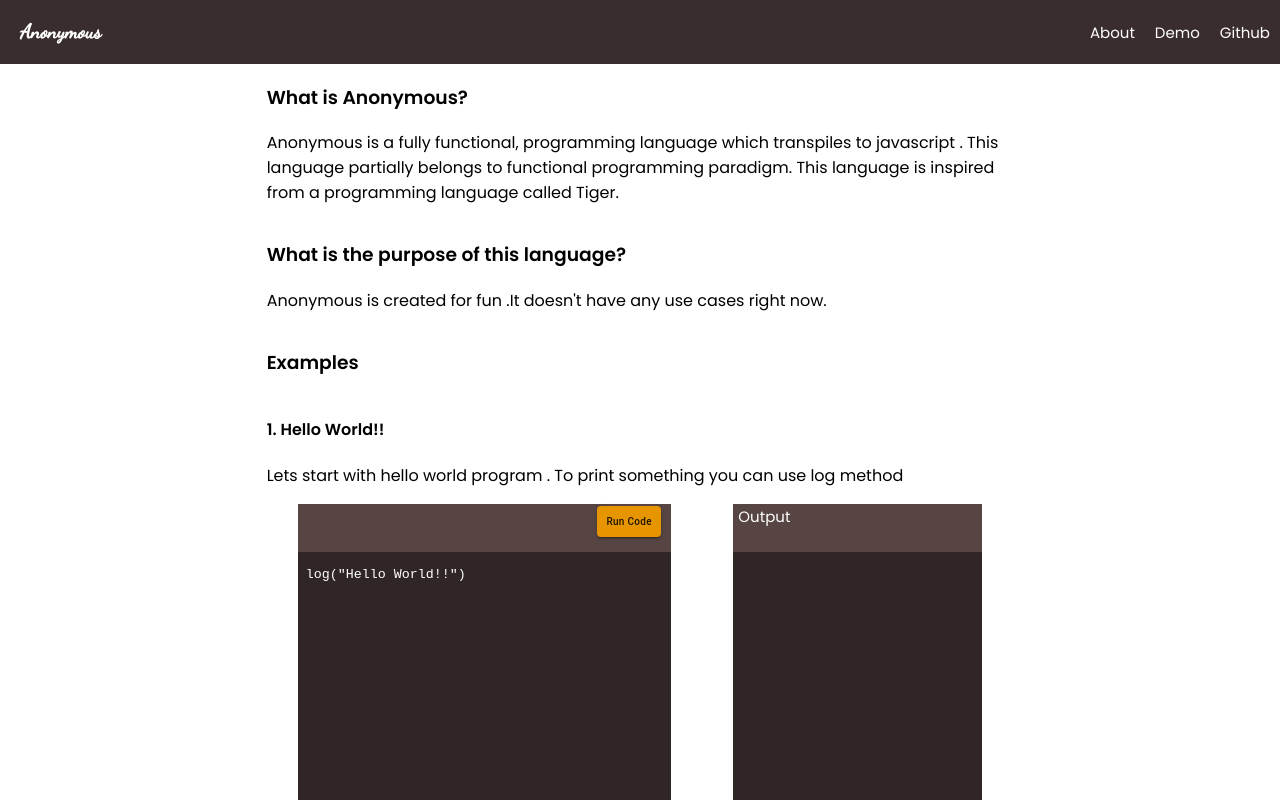
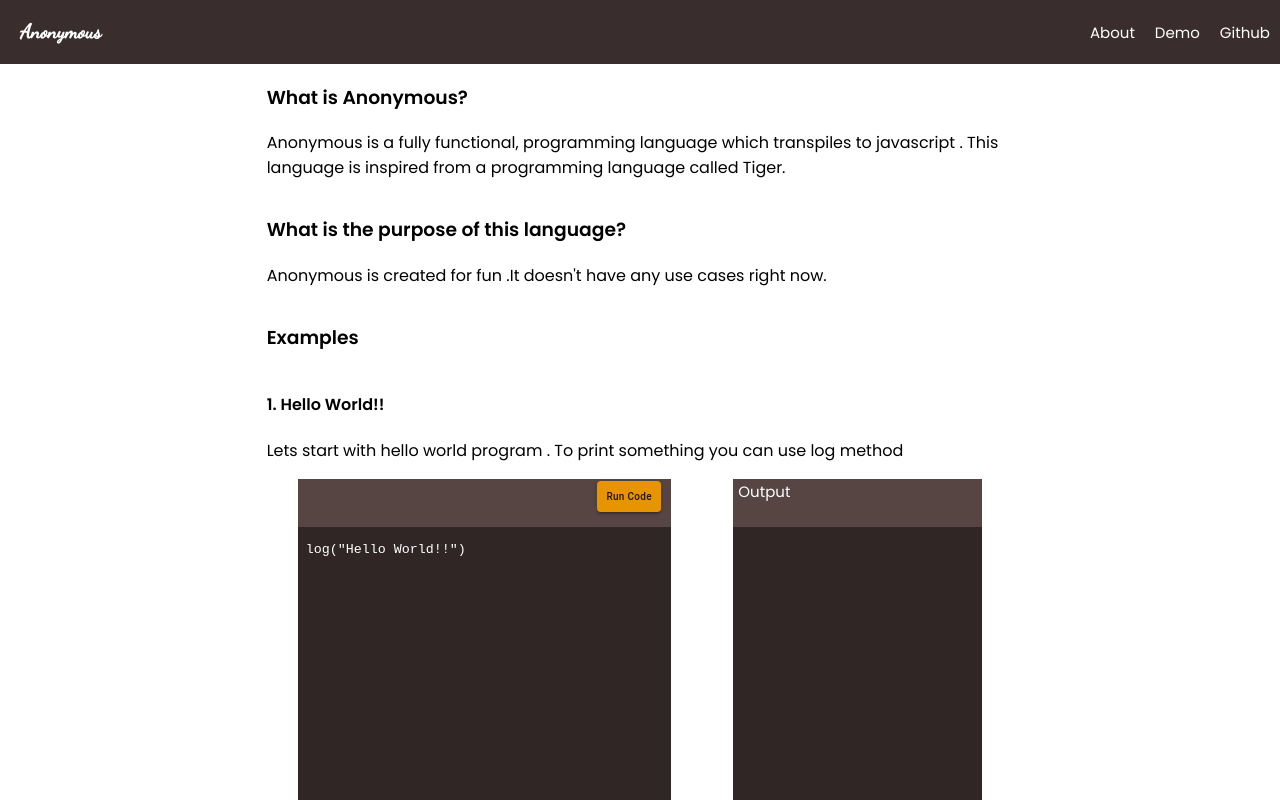
Before and after one commit to sravand123/anonymous, a React (Create React App) app: page / in a window 1280 px wide. Shown: the top 800 px of the page. Built offline with nearby package versions, Linux system fonts and the light colour scheme.

Commit message:
fixed text

```diff
--- a/src/About.js
+++ b/src/About.js
@@ -25,7 +25,6 @@ export default function About() {
                     <h3>What is Anonymous?</h3>
                     <p style={{ fontFamily: 'Poppins' }}>
                         Anonymous is a fully functional, programming language which transpiles to javascript .
-                        This language partially belongs to functional programming paradigm.
                         This language is inspired from a programming language called Tiger.
                     </p>
                 </Grid>
```
Also changed, not shown: 1 other file (tests, documents, lock files or other folders).
